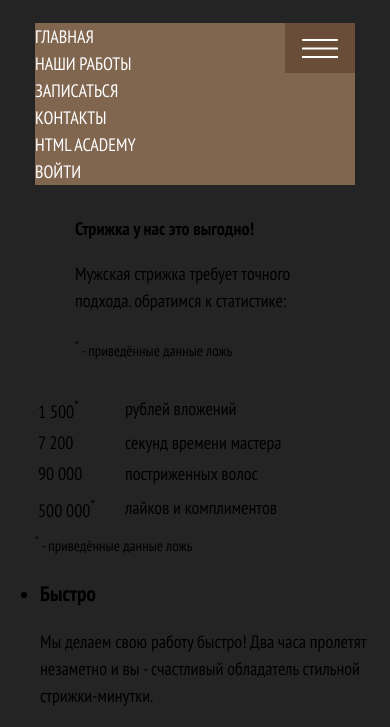
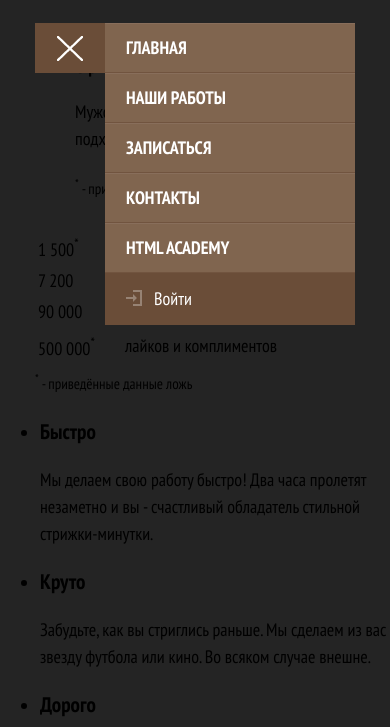
Before and after one commit to stan-yas/htmlcss_2, a website: page barbershop/index.html in a window 390 px wide. Shown: the part 66-793 px from the top of the page. Drawn offline with nearby package versions, Linux system fonts and the light colour scheme; files that its build step writes are made by us from their sources.

Commit message:
main-nav mobile started

```diff
--- a/barbershop/index.html
+++ b/barbershop/index.html
@@ -13,7 +13,7 @@
       <img class="page-header__logo-image" src="img/logo-m.png"
             width="226" height="30" alt="Барбершоп Бородинский">
     </a>
-    <nav class="main-nav main-nav--closed">
+    <nav class="main-nav main-nav--opened">
       <button class="main-nav__toggle" type="button">
         <span class="visually-hidden">Открыть меню</span></button>
       <div  class="main-nav__wrapper">
@@ -32,7 +32,9 @@
         </ul>
         <ul class="main-nav__list user-list">
           <li class="user-list__item">
-            <a class="user-list__login" href="login.html">Войти</a>
+            <a class="user-list__login" href="login.html">
+              <svg class="user-list__login-icon" width="16" height="16" xmlns="http://www.w3.org/2000/svg" viewBox="0 0 16 16"><polygon points="0 7 7.01 7 7.01 4.06 10.96 8.01 7.01 11.91 7.01 9.06 0 9.02 0 7"/><polygon points="7.01 0 7.01 2 14.03 2 14.03 13.99 7.01 13.99 7.01 16 16 16 16 0 7.01 0"/></svg>
+              Войти</a>
           </li>
         </ul>
       </div>
--- a/barbershop/less/blocks/main-nav.less
+++ b/barbershop/less/blocks/main-nav.less
@@ -3,7 +3,7 @@
 
 .main-nav {
     position: relative;
-    width: 320px;
+    min-width: 320px;
     //min-height: 51px;
     margin: 0 auto;
     background-color: @main-nav-bg-color;
@@ -39,13 +39,40 @@
 
   &__list {
     .reset_list();
-    text-transform: uppercase;
+
+    a{
+      text-decoration: none;
+      color: @main-nav-color;
+    }
   }
 }
 
-.site-list__item a, .user-list__item a{
-  text-decoration: none;
-  color: @main-nav-color;
+@media (max-width: @tablet-width - 1) {
+  .main-nav--closed .site-list__item {
+    display: none;
+
+    &--active {
+      display: block;
+
+      a {
+        //padding: auto 70px;
+        text-align: center;
+      }
+    }
+  }
+
+  .main-nav--closed .user-list__item {
+    display: none;
+  }
+
+  .main-nav--opened .main-nav__wrapper {
+    position: absolute;
+    top: 0;
+    right: 0;
+    left: 70px;
+    z-index: 10;
+    min-height: 80vh;
+  }
 }
 
 @media (min-width: @tablet-width) {
@@ -65,30 +92,10 @@
       display: none;
     }
   }
-
-  .site-list {
-    display: flex;
-    justify-content: space-between;
-    width: 570px
-  }
-
-  .user-list {
-    width: 60px;
-  }
-
 }
 
 @media (min-width: @desktop-width) {
   .main-nav__wrapper {
     width: 960px;
   }
-
-  .site-list {
-    width: 780px;
-  }
-
-  .user-list {
-    width: 160px;
-  }
-
 }
--- a/barbershop/less/blocks/site-list.less
+++ b/barbershop/less/blocks/site-list.less
@@ -1,2 +1,45 @@
 @import "../variables";
 @import "../mixins";
+
+.site-list {
+  font-weight: bold;
+  background-color: @main-nav-bg-color;
+
+  a {
+    display: block;
+    padding: 12px 21px;
+
+    font-size: 18px;
+    line-height: 24px;
+    text-transform: uppercase;
+
+    border-top: 1px solid #886e5b;
+    border-bottom: 1px solid #71543f;
+
+    &[href] {
+      &:hover {
+        background-color: #755a46;
+        border-top-color: #755a46;
+      }
+      &:active {
+        color: rgba(255, 255, 255, 0.3);
+        background-color: #6A4D38;
+        border-top-color: #6A4D38;
+      }
+    }
+  }
+}
+
+@media (min-width: @tablet-width) {
+  .site-list {
+    display: flex;
+    justify-content: space-between;
+    width: 570px
+  }
+}
+
+@media (min-width: @desktop-width) {
+  .site-list {
+    width: 780px;
+  }
+}
--- /dev/null
+++ b/barbershop/less/blocks/user-list.less
@@ -0,0 +1,35 @@
+@import "../variables";
+@import "../mixins";
+
+.user-list {
+  background-color: #6A4D38;
+  &__login {
+    position: relative;
+    display: block;
+    padding: 17px 21px 17px 49px;
+    line-height: 18px;
+  }
+
+  &__login-icon {
+    position: absolute;
+    top: 17px;
+    left: 21px;
+    opacity: 0.3;
+
+    polygon {
+      fill: white;
+    }
+  }
+}
+
+@media (min-width: @tablet-width) {
+  .user-list {
+    width: 60px;
+  }
+}
+
+@media (min-width: @desktop-width) {
+  .user-list {
+    width: 160px;
+  }
+}
--- a/barbershop/less/style.less
+++ b/barbershop/less/style.less
@@ -38,5 +38,6 @@ img {
 @import "blocks/page-header";
 @import "blocks/main-nav";
 @import "blocks/site-list";
+@import "blocks/user-list";
 @import "blocks/page-main";
 @import "blocks/stats";
```
